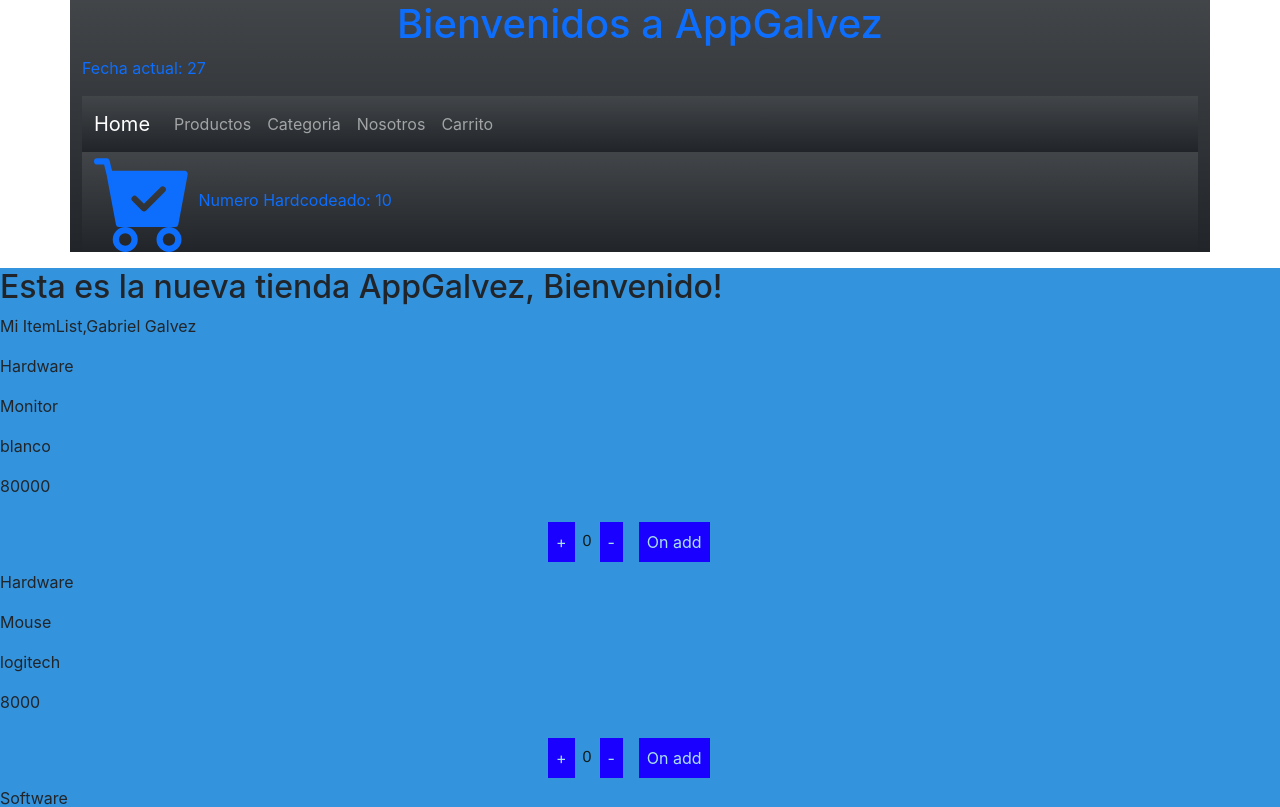
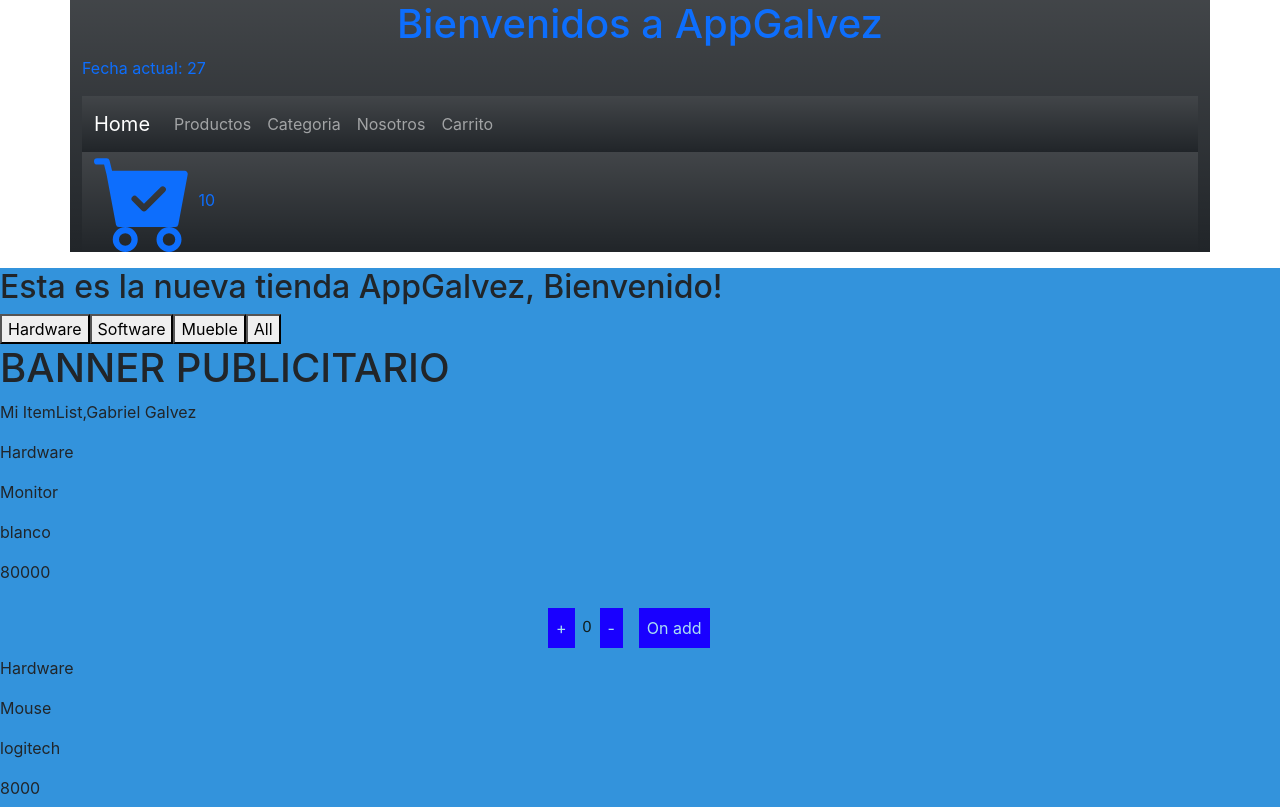
Before and after one commit to GabrielGalvez/preEntrega1Galvez, a React (Create React App) app: page / in a window 1280 px wide. Shown: the top 807 px of the page. Built offline with nearby package versions, Linux system fonts and the light colour scheme.

Commit message:
seventhCommit

```diff
--- a/src/components/cartWidget/CartWidget.js
+++ b/src/components/cartWidget/CartWidget.js
@@ -16,7 +16,7 @@ const CartWidget = (props) => {//funcion constructora
             <svg xmlns="http://www.w3.org/2000/svg" width="100" height="100" fill="currentColor"
             className="bi bi-cart-check-fill"
             viewBox="0 0 16 16"><path d="M.5 1a.5.5 0 0 0 0 1h1.11l.401 1.607 1.498 7.985A.5.5 0 0 0 4 12h1a2 2 0 1 0 0 4 2 2 0 0 0 0-4h7a2 2 0 1 0 0 4 2 2 0 0 0 0-4h1a.5.5 0 0 0 .491-.408l1.5-8A.5.5 0 0 0 14.5 3H2.89l-.405-1.621A.5.5 0 0 0 2 1H.5zM6 14a1 1 0 1 1-2 0 1 1 0 0 1 2 0zm7 0a1 1 0 1 1-2 0 1 1 0 0 1 2 0zm-1.646-7.646-3 3a.5.5 0 0 1-.708 0l-1.5-1.5a.5.5 0 1 1 .708-.708L8 8.293l2.646-2.647a.5.5 0 0 1 .708.708z" />
-            </svg> Numero Hardcodeado: {props.cantidad}
+            </svg>  {props.cantidad}
         </p>
     );
 
--- a/src/components/itemList/ItemList.js
+++ b/src/components/itemList/ItemList.js
@@ -1,6 +1,7 @@
 /*Importaciones*/
 
 //Modulos
+
 //Estilos
 import './ItemList.css';
 //Componentes
@@ -8,8 +9,12 @@ import Item from '../item/Item.js';
 //Core
 
 /*Logica*/
-const ItemList = () => {
-        //llamada a array de objetos
+const ItemList = (props) => {
+
+
+
+
+    //llamada a array de objetos
     const listaDeProductos = [
         {
             id:1,
@@ -45,19 +50,25 @@ const ItemList = () => {
         },
     ]
 //Tenemos un retraso de informacion
+let productosRenderizables = []
+if(props.categoriaName === "all"){
+    productosRenderizables = listaDeProductos.map(productos => <Item key={productos.id}
+        id={"Producto" + productos.id} data={productos}/>)
+}else{
+    const productosPorCategoria = listaDeProductos.filter(e=> e.categoria === props.categoriaName)
 
-const listaDeProductosRenderizables = listaDeProductos.map(productos => <Item key={productos.id}
-    id={"Producto" + productos.id} data={productos}/>)
-    //Pasar la informacion real
-    //Mostrar la informacion real
+    productosRenderizables = productosPorCategoria.map(productos => <Item key={productos.id}
+    id={"Producto" + productos.id} data={productos}/>)}
+
+
+
 
     return(
             <div>
                 <p>Mi ItemList,Gabriel Galvez</p>
-                {listaDeProductosRenderizables}
+                {productosRenderizables}
             </div>
-    );
-
+    )
 }
-/*Exportacion*/
-export default ItemList;
+        /*Exportacion*/
+        export default ItemList;
--- a/src/components/itemListContainer/ItemListContainer.js
+++ b/src/components/itemListContainer/ItemListContainer.js
@@ -1,6 +1,7 @@
 /*Importaciones*/
 
 //Modulos
+import { useState } from 'react';
 //Estilos
 import './ItemListContainer.css';
 //Componentes
@@ -10,13 +11,22 @@ import ItemList from '../itemList/ItemList.js';
 /*Logica*/
 const ItemListContainer = (props) =>{//funcion constructora
 
+    const[categoria,setCategoria] = useState("all")
 
+    const categoriaHardware = () => {setCategoria("Hardware")}
+    const categoriaSofware = () => {setCategoria("Software")}
+    const categoriaMueble = () => {setCategoria("Mueble")}
+    const categoriaAll = () => {setCategoria("all")}
     //retorno que se va a renderizar
     return(
             <div style={{backgroundColor:"#3393dc"}}>
                 <h2>Esta es la nueva tienda AppGalvez, {props.greeting}!</h2>
-
-                <ItemList/>
+                <button onClick={categoriaHardware}>Hardware</button>
+                <button onClick={categoriaSofware}>Software</button>
+                <button onClick={categoriaMueble}>Mueble</button>
+                <button onClick={categoriaAll}>All</button>
+                <div><h1>BANNER PUBLICITARIO</h1></div>
+                <ItemList categoriaName={categoria}/>
             </div>
     );
 
```
